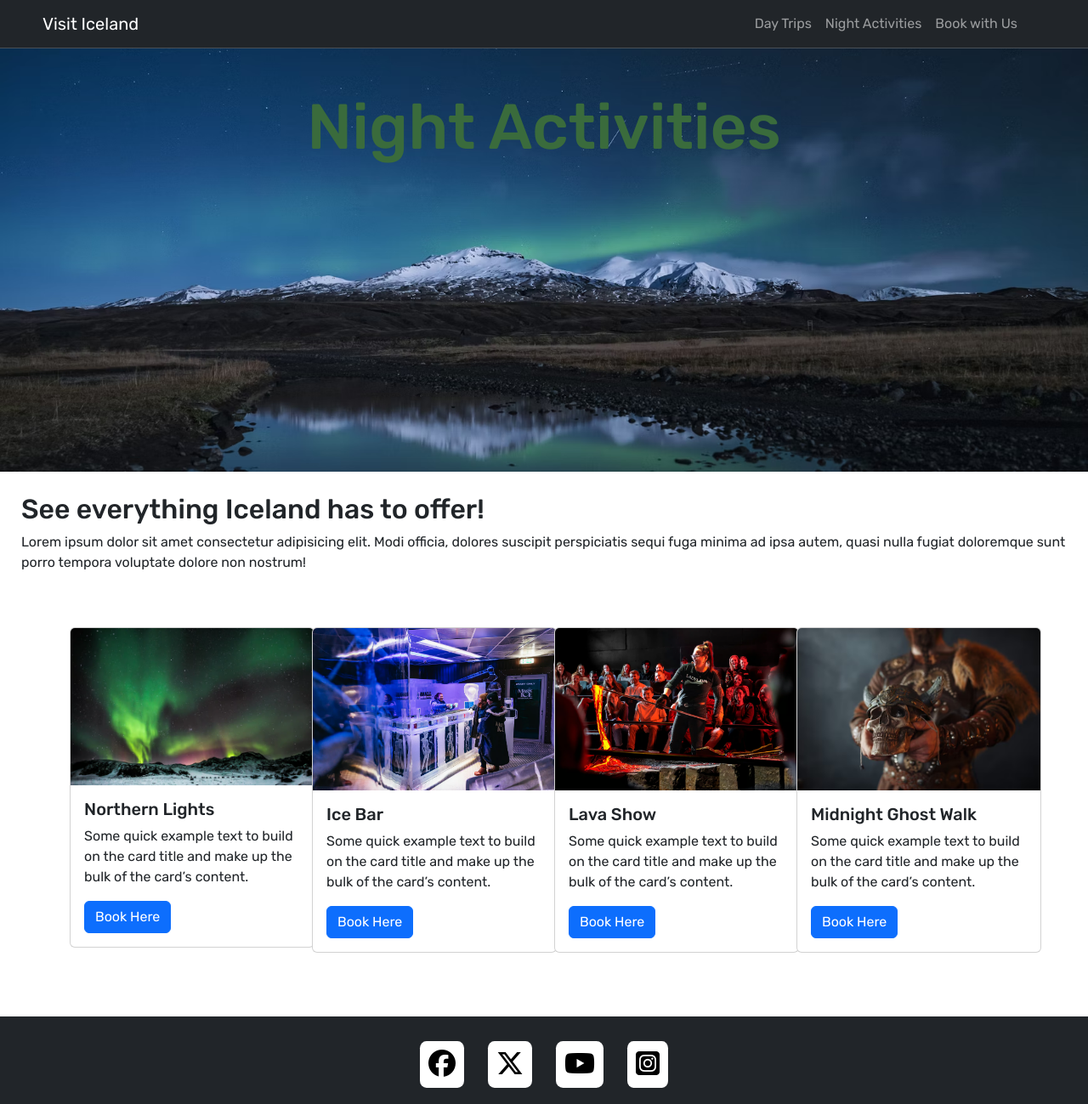
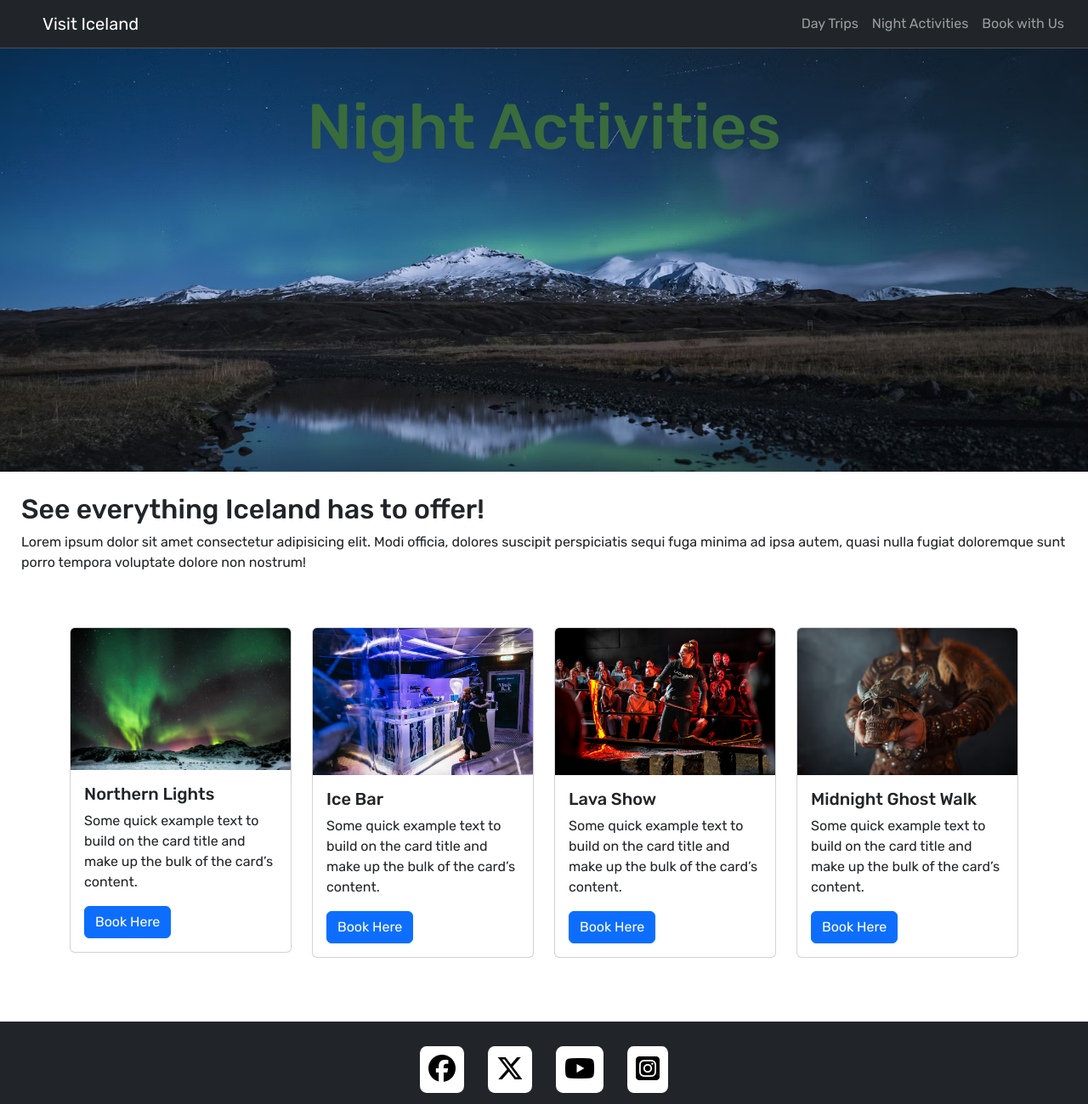
Before and after one commit to declanwatts97/code-institute-project-2, a plain HTML site: page night-activities.html in a window 1280 px wide. Shown: the top 1299 px of the page at 85% size. Drawn offline with nearby package versions, Linux system fonts and the light colour scheme; some icons are missing.

Commit message:
made amendment to max width of cards

```diff
--- a/assets/css/styles.css
+++ b/assets/css/styles.css
@@ -20,7 +20,7 @@ html, body {
 }
 
 #navbarSupportedContent {
-    margin-right: 75px;
+    margin-right: 20px;
 }
 
 /* Hero */
@@ -231,7 +231,7 @@ footer {
 
 .card {
     margin-bottom: 50px;
-
+    max-width: 100%;
 }
 
 .container {
@@ -245,6 +245,9 @@ footer {
     }
     .hero-text h1 {
         font-size: 50px;
+    }
+    .card {
+        margin-left:20px;
     }
 }
 
@@ -271,7 +274,7 @@ footer {
     }
 
     .card {
-        margin-left:90px;
+        margin-left:0px;
     }
 }
 
--- a/night-activities.html
+++ b/night-activities.html
@@ -58,9 +58,9 @@
     <p> Lorem ipsum dolor sit amet consectetur adipisicing elit. Modi officia, dolores suscipit perspiciatis sequi fuga minima ad ipsa autem, quasi nulla fugiat doloremque sunt porro tempora voluptate dolore non nostrum!</p>
 </div>
 
-<div class="container pt-5 mx-auto">
-  <div class="row">
-    <div class="col-12 col-md-6 col-lg-3 ">
+<div class="container pt-5">
+  <div class="row g-4">
+    <div class="col-12 col-md-6 col-lg-3">
       <div class="card" style="width: 18rem;">
   <img src="assets/images/northern-lights.jpg" class="card-img-top" alt="northern lights">
   <div class="card-body">
@@ -90,7 +90,7 @@
   </div>
 </div>
     </div>
-    <div class="col-12 col-md-6 col-lg-3 pb-">
+    <div class="col-12 col-md-6 col-lg-3">
       <div class="card" style="width: 18rem;">
   <img src="assets/images/ghost-walk.jpg" class="card-img-top" alt="midnight ghost walk">
   <div class="card-body">
```
Also changed, not shown: day-trips.html (+1 -1 lines).
